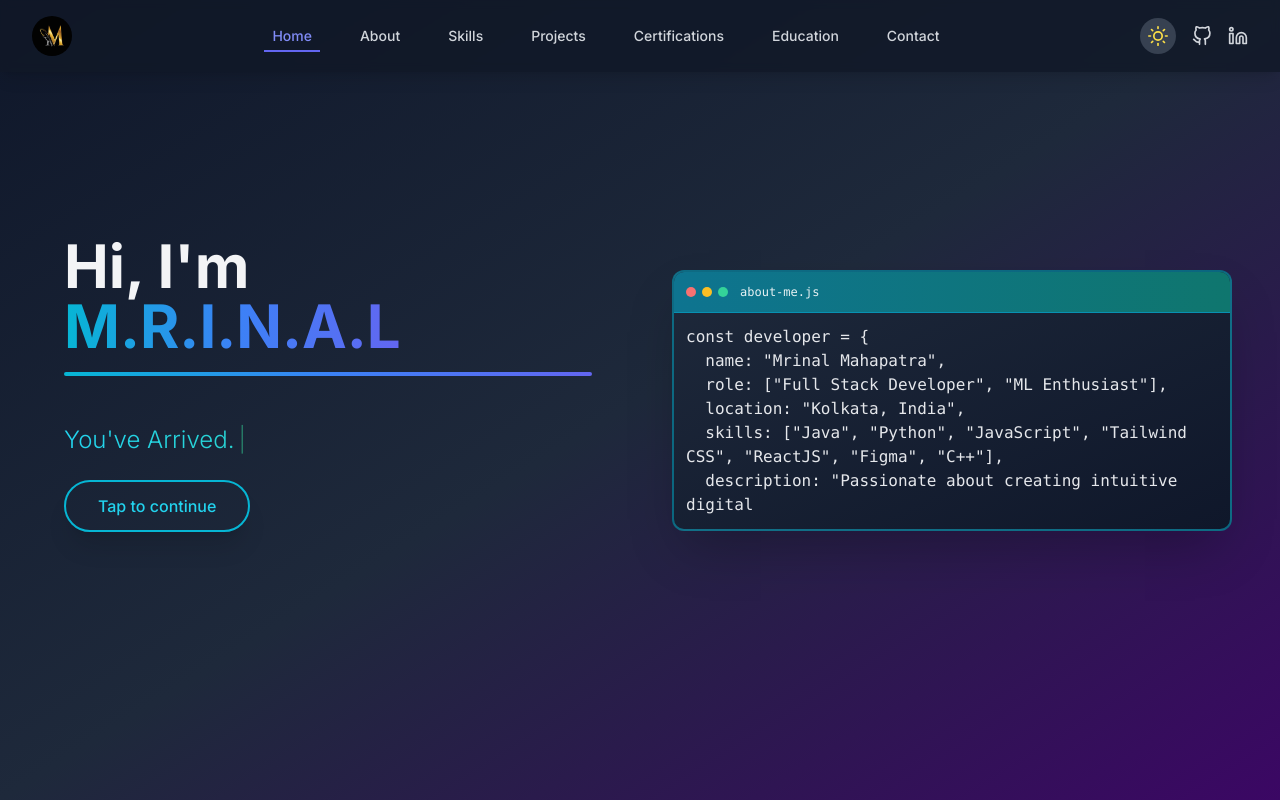
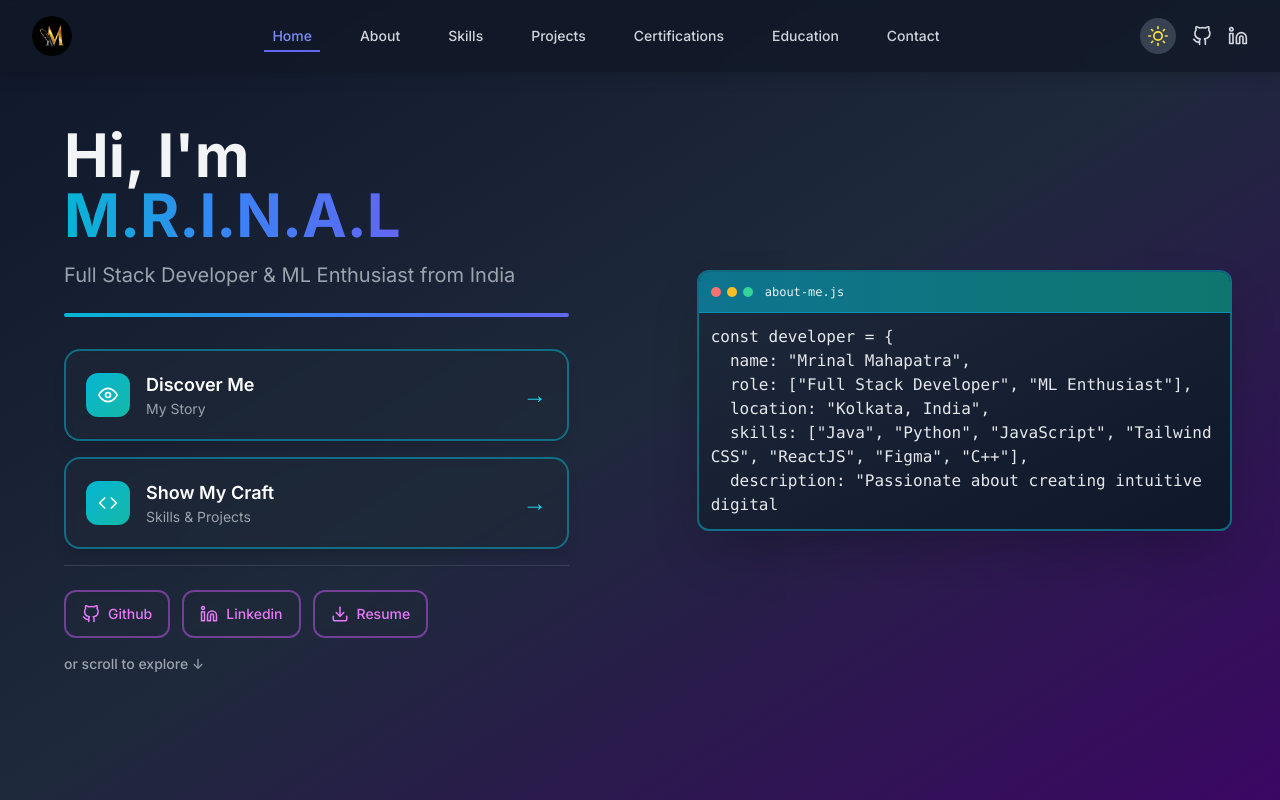
Before and after one commit to coding-mrinal/portfolio_website, a React (Vite) app: page / in a window 1280 px wide. Shown: the top 800 px of the page. Built offline with nearby package versions, Linux system fonts and the light colour scheme.

Commit message:
Updated hero section

```diff
--- a/src/components/Hero.jsx
+++ b/src/components/Hero.jsx
@@ -1,26 +1,13 @@
-import { useState, useEffect, useCallback, useMemo } from "react";
-import { motion, AnimatePresence } from "framer-motion";
+import { useCallback, useState, useEffect } from "react";
+import { motion } from "framer-motion";
 import { FiEye, FiCode, FiGitMerge, FiDownload, FiGithub, FiLinkedin } from "react-icons/fi";
 import resumePDF from "../assets/Mrinal_Mahapatra_Resume.pdf";
-
-const useTypewriter = (text, speed = 50) => {
-  const [displayText, setDisplayText] = useState(""), [isComplete, setIsComplete] = useState(false);
-  useEffect(() => {
-    if (!text) return;
-    setDisplayText(""); setIsComplete(false);
-    let i = 0; const timer = setInterval(() => {
-      i < text.length ? setDisplayText(text.slice(0, i + 1)) : (setIsComplete(true), clearInterval(timer));
-      i++;
-    }, speed);
-    return () => clearInterval(timer);
-  }, [text, speed]);
-  return { displayText, isComplete };
-};
 
 const CodeEditor = ({ fullCode }) => {
   const [typedCode, setTypedCode] = useState("");
   useEffect(() => {
-    let i = 0; const timer = setInterval(() => {
+    let i = 0;
+    const timer = setInterval(() => {
       i < fullCode.length ? setTypedCode(fullCode.slice(0, i + 1)) : clearInterval(timer);
       i++;
     }, 25);
@@ -28,10 +15,17 @@ const CodeEditor = ({ fullCode }) => {
   }, [fullCode]);
 
   return (
-    <motion.div initial={{ opacity: 0, x: 50 }} animate={{ opacity: 1, x: 0 }}
-      className="w-full max-w-2xl max-h-[450px] bg-gradient-to-br from-[#f8fafc] to-[#e0e7ff] dark:from-[#1e293b] dark:to-[#0f172a] rounded-xl shadow-2xl overflow-hidden border-2 border-indigo-300 dark:border-cyan-500/50">
+    <motion.div
+      initial={{ opacity: 0, x: 50 }}
+      animate={{ opacity: 1, x: 0 }}
+      className="w-full max-w-2xl max-h-[450px] bg-gradient-to-br from-[#f8fafc] to-[#e0e7ff] dark:from-[#1e293b] dark:to-[#0f172a] rounded-xl shadow-2xl overflow-hidden border-2 border-indigo-300 dark:border-cyan-500/50"
+    >
       <div className="flex items-center p-3 bg-gradient-to-r from-indigo-500 to-blue-500 dark:from-cyan-700 dark:to-teal-700 border-b border-indigo-400 dark:border-cyan-600">
-        <div className="flex gap-1.5 mr-3">{["bg-red-400","bg-amber-400","bg-emerald-400"].map(c=><div key={c} className={`w-2.5 h-2.5 rounded-full ${c}`} />)}</div>
+        <div className="flex gap-1.5 mr-3">
+          {["bg-red-400", "bg-amber-400", "bg-emerald-400"].map((c) => (
+            <div key={c} className={`w-2.5 h-2.5 rounded-full ${c}`} />
+          ))}
+        </div>
         <div className="text-xs font-mono text-white/90">about-me.js</div>
       </div>
       <pre className="p-3 font-mono text-sm sm:text-base leading-relaxed h-[calc(100%-44px)] overflow-auto text-gray-800 dark:text-gray-200 whitespace-pre-wrap">
@@ -42,113 +36,178 @@ const CodeEditor = ({ fullCode }) => {
 };
 
 export default function Hero() {
-  const [currentStep, setCurrentStep] = useState(0), [showButtons, setShowButtons] = useState(false);
   const gradients = [
     "from-rose-500 via-fuchsia-500 to-violet-500",
     "from-cyan-500 via-blue-500 to-indigo-500",
     "from-emerald-500 via-teal-500 to-cyan-500",
-    "from-amber-500 via-orange-500 to-rose-500"
+    "from-amber-500 via-orange-500 to-rose-500",
   ];
-  const narrative = ["You've Arrived.","I've Been Expecting You.","I'm A Vivid Developer From India","Nice To Meet You","You Choose How We Begin."];
+
   const fullCode = `const developer = {\n  name: "Mrinal Mahapatra",\n  role: ["Full Stack Developer", "ML Enthusiast"],\n  location: "Kolkata, India",\n  skills: ["Java", "Python", "JavaScript", "Tailwind CSS", "ReactJS", "Figma", "C++"],\n  description: "Passionate about creating intuitive digital experiences that combine design with robust functionality.",\n  currentlyLearning: ["Machine Learning", "NodeJS"],\n  hobbies: ["Photography", "Drawing", "Reading"]\n};`;
 
   const [gradient, setGradient] = useState(gradients[0]);
+
   useEffect(() => {
-    const id = setInterval(() => setGradient(g => gradients[(gradients.indexOf(g) + 1) % gradients.length]), 5000);
+    const id = setInterval(
+      () =>
+        setGradient((g) => gradients[(gradients.indexOf(g) + 1) % gradients.length]),
+      5000
+    );
     return () => clearInterval(id);
   }, []);
 
-  const { displayText, isComplete } = useTypewriter(narrative[currentStep], 80);
-  const scrollTo = useCallback(id => document.getElementById(id)?.scrollIntoView({ behavior: "smooth" }), []);
+  const scrollTo = useCallback(
+    (id) => document.getElementById(id)?.scrollIntoView({ behavior: "smooth" }),
+    []
+  );
 
-  const handleDownload = () => { const a=document.createElement('a'); a.href=resumePDF; a.download='Mrinal_Mahapatra_Resume.pdf'; a.click(); };
-  const nextStep = () => currentStep < narrative.length - 1 ? setCurrentStep(p => p + 1) : setShowButtons(true);
+  const handleDownload = () => {
+    const a = document.createElement("a");
+    a.href = resumePDF;
+    a.download = "Mrinal_Mahapatra_Resume.pdf";
+    a.click();
+  };
 
   const actions = [
-    { icon:<FiEye/>, title:"Discover Me", subtitle:"My Story", onClick:()=>scrollTo("about") },
-    { icon:<FiGitMerge/>, title:"See How I Think", subtitle:"Process & Approach", onClick:()=>scrollTo("approach") },
-    { icon:<FiCode/>, title:"Show My Craft", subtitle:"Skills & Projects", onClick:()=>scrollTo("skills") }
+    { icon: <FiEye />, title: "Discover Me", subtitle: "My Story", onClick: () => scrollTo("about") },
+    // { icon: <FiGitMerge />, title: "See How I Think", subtitle: "Process & Approach", onClick: () => scrollTo("approach") },
+    { icon: <FiCode />, title: "Show My Craft", subtitle: "Skills & Projects", onClick: () => scrollTo("skills") },
   ];
+
   const socials = [
-    { icon:<FiGithub/>, href:"https://github.com/coding-mrinal/", label:"Github" },
-    { icon:<FiLinkedin/>, href:"https://www.linkedin.com/in/mrinal-mahapatra/", label:"Linkedin" },
-    { icon:<FiDownload/>, onClick:handleDownload, label:"Download Resume" }
+    { icon: <FiGithub />, href: "https://github.com/coding-mrinal/", label: "Github" },
+    { icon: <FiLinkedin />, href: "https://www.linkedin.com/in/mrinal-mahapatra/", label: "Linkedin" },
+    { icon: <FiDownload />, onClick: handleDownload, label: "Resume" },
   ];
 
   return (
     <section className="relative min-h-screen bg-gradient-to-br from-[#f0f9ff] via-white to-[#e0e7ff] dark:from-[#0f172a] dark:via-[#1e293b] dark:to-[#3b0764]">
+      {/* Background Decorations */}
       <div className="absolute inset-0 opacity-10">
-        {["top-1/4 left-1/4 bg-rose-500/10","bottom-1/4 right-1/4 bg-indigo-500/10"]
-          .map(p => <div key={p} className={`absolute ${p} w-64 h-64 rounded-full blur-3xl animate-pulse-slow`} />)}
+        {["top-1/4 left-1/4 bg-rose-500/10", "bottom-1/4 right-1/4 bg-indigo-500/10"].map((p) => (
+          <div key={p} className={`absolute ${p} w-64 h-64 rounded-full blur-3xl animate-pulse-slow`} />
+        ))}
       </div>
 
-      <div className="container mx-auto px-4 py-12 lg:py-20 flex flex-col lg:flex-row items-center justify-between min-h-screen">
+      <div className="container mx-auto px-4 py-12 lg:py-20 flex flex-col lg:flex-row items-center justify-between min-h-screen gap-8 lg:gap-12">
+        {/* Left Side - Header & Buttons */}
         <div className="w-full lg:w-1/2 flex flex-col justify-center p-6 md:px-10 lg:px-12 relative z-20 text-center lg:text-left">
-          <motion.div initial={{ opacity: 0, y: 20 }} animate={{ opacity: 1, y: 0 }} className="mb-6">
+          {/* Header */}
+          <motion.div
+            initial={{ opacity: 0, y: 20 }}
+            animate={{ opacity: 1, y: 0 }}
+            className="mb-8"
+          >
             <h1 className="text-4xl sm:text-5xl md:text-6xl font-bold mb-4">
               <span className="block text-gray-800 dark:text-gray-100">Hi, I'm</span>
-              <span className={`text-transparent bg-clip-text bg-gradient-to-r ${gradient}`}>M.R.I.N.A.L</span>
+              <span className={`text-transparent bg-clip-text bg-gradient-to-r ${gradient}`}>
+                M.R.I.N.A.L
+              </span>
             </h1>
-            <motion.div initial={{ width: 0 }} animate={{ width: "100%" }} transition={{ duration: 1 }}
-              className={`h-1 rounded-full mb-6 bg-gradient-to-r ${gradient}`} />
+            <p className="text-lg md:text-xl text-gray-600 dark:text-gray-400 mt-4">
+              Full Stack Developer & ML Enthusiast from India
+            </p>
+            <motion.div
+              initial={{ width: 0 }}
+              animate={{ width: "100%" }}
+              transition={{ duration: 1 }}
+              className={`h-1 rounded-full mt-6 bg-gradient-to-r ${gradient}`}
+            />
           </motion.div>
 
-          <AnimatePresence mode="wait">
-            {!showButtons && (
-              <motion.div key={currentStep} initial={{ opacity: 0, y: 20 }} animate={{ opacity: 1, y: 0 }} exit={{ opacity: 0, y: -20 }} className="mb-8">
-                <p className="text-xl md:text-2xl font-light bg-gradient-to-r from-indigo-600 to-cyan-500 dark:from-cyan-400 dark:to-emerald-400 text-transparent bg-clip-text">
-                  {displayText}<span className="animate-pulse ml-1 text-cyan-500 dark:text-emerald-400">|</span>
-                </p>
-                {isComplete && (
-                  <motion.button initial={{ opacity: 0 }} animate={{ opacity: 1 }} transition={{ delay: 0.5 }} onClick={nextStep}
-                    className={`mt-6 px-8 py-3 rounded-full font-medium transition-all duration-300 shadow-lg text-indigo-600 dark:text-cyan-400 border-2 ${currentStep<narrative.length-1?"border-indigo-500 dark:border-cyan-500 hover:bg-gradient-to-r hover:from-indigo-500/10 hover:to-blue-500/10 dark:hover:from-cyan-500/10 dark:hover:to-teal-500/10":"border-rose-500 dark:border-fuchsia-500 hover:bg-gradient-to-r hover:from-rose-500/10 hover:to-fuchsia-500/10 dark:hover:from-fuchsia-500/10 dark:hover:to-purple-500/10"} bg-transparent shadow-xl`}>
-                    {currentStep < narrative.length - 1 ? "Tap to continue" : "Let's Begin"}
-                  </motion.button>
-                )}
-              </motion.div>
-            )}
-          </AnimatePresence>
-
-          <AnimatePresence>
-            {showButtons && (
-              <motion.div initial={{ opacity: 0, scale: 0.9 }} animate={{ opacity: 1, scale: 1 }} transition={{ duration: 0.6 }} className="space-y-4">
-                {actions.map((a,i)=>(
-                  <motion.button key={a.title} initial={{ opacity: 0, y: 20 }} animate={{ opacity: 1, y: 0 }} transition={{ delay: i*0.1 }}
-                    whileHover={{ scale: 1.02 }} whileTap={{ scale: 0.98 }} onClick={a.onClick}
-                    className="w-full p-6 bg-transparent rounded-2xl shadow-xl hover:shadow-lg transition-all duration-300 border-2 border-indigo-400 dark:border-cyan-500 hover:bg-gradient-to-r hover:from-indigo-400/10 hover:to-blue-400/10 dark:hover:from-cyan-500/10 dark:hover:to-emerald-500/10">
+          {/* Action Buttons */}
+          <motion.div
+            initial={{ opacity: 0, scale: 0.9 }}
+            animate={{ opacity: 1, scale: 1 }}
+            transition={{ duration: 0.6, delay: 0.3 }}
+            className="space-y-4"
+          >
+            {actions.map((a, i) => (
+              <motion.button
+                key={a.title}
+                initial={{ opacity: 0, y: 20 }}
+                animate={{ opacity: 1, y: 0 }}
+                transition={{ delay: 0.4 + i * 0.1 }}
+                whileHover={{ scale: 1.02 }}
+                whileTap={{ scale: 0.98 }}
+                onClick={a.onClick}
+                className="w-full p-5 bg-white/50 dark:bg-gray-800/50 backdrop-blur-sm rounded-2xl shadow-lg hover:shadow-xl transition-all duration-300 border-2 border-indigo-300 dark:border-cyan-500/50 hover:border-indigo-500 dark:hover:border-cyan-400"
+              >
                 <div className="flex items-center justify-between">
                   <div className="flex items-center space-x-4">
-                        <div className="p-3 bg-white/40 dark:bg-white/20 backdrop-blur-sm rounded-xl">{a.icon}</div>
-                        <div><h3 className="text-lg font-semibold">{a.title}</h3><p className="text-sm opacity-80">{a.subtitle}</p></div>
+                    <div className="p-3 bg-gradient-to-br from-indigo-500 to-blue-500 dark:from-cyan-500 dark:to-teal-500 text-white rounded-xl text-xl">
+                      {a.icon}
                     </div>
-                      <div className="text-2xl opacity-70">→</div>
+                    <div className="text-left">
+                      <h3 className="text-lg font-semibold text-gray-800 dark:text-white">
+                        {a.title}
+                      </h3>
+                      <p className="text-sm text-gray-600 dark:text-gray-400">
+                        {a.subtitle}
+                      </p>
+                    </div>
+                  </div>
+                  <div className="text-2xl text-indigo-500 dark:text-cyan-400">→</div>
                 </div>
               </motion.button>
             ))}
 
-                <div className="flex justify-center lg:justify-start flex-wrap gap-3 mt-8 pt-6 border-t border-white/10">
-                  {socials.map(s=>(
-                    <motion.a key={s.label} whileHover={{ scale: 1.05 }} whileTap={{ scale: 0.95 }} href={s.href} onClick={s.onClick}
-                      target={s.href?"_blank":undefined} rel="noopener noreferrer"
-                      className="px-4 py-3 bg-transparent border-2 border-violet-500 dark:border-fuchsia-500 rounded-xl hover:bg-gradient-to-r hover:from-violet-500/10 hover:to-purple-500/10 dark:hover:from-fuchsia-500/10 dark:hover:to-pink-500/10 transition-all duration-300 flex items-center justify-center space-x-2 min-w-[110px] sm:min-w-[130px]">
-                      <div className="text-violet-600 dark:text-fuchsia-400">{s.icon}</div>
-                      <span className="text-sm font-medium text-violet-600 dark:text-fuchsia-400">{s.label}</span>
+            {/* Social Links */}
+            <motion.div
+              initial={{ opacity: 0 }}
+              animate={{ opacity: 1 }}
+              transition={{ delay: 0.8 }}
+              className="flex justify-center lg:justify-start flex-wrap gap-3 mt-8 pt-6 border-t border-gray-200 dark:border-gray-700"
+            >
+              {socials.map((s) => (
+                <motion.a
+                  key={s.label}
+                  whileHover={{ scale: 1.05 }}
+                  whileTap={{ scale: 0.95 }}
+                  href={s.href}
+                  onClick={s.onClick}
+                  target={s.href ? "_blank" : undefined}
+                  rel="noopener noreferrer"
+                  className="px-4 py-3 bg-white/50 dark:bg-gray-800/50 backdrop-blur-sm border-2 border-violet-400 dark:border-fuchsia-500/50 rounded-xl hover:border-violet-500 dark:hover:border-fuchsia-400 transition-all duration-300 flex items-center justify-center space-x-2 cursor-pointer"
+                >
+                  <span className="text-lg text-violet-600 dark:text-fuchsia-400">
+                    {s.icon}
+                  </span>
+                  <span className="text-sm font-medium text-violet-600 dark:text-fuchsia-400">
+                    {s.label}
+                  </span>
                 </motion.a>
               ))}
+            </motion.div>
+
+            {/* Scroll Hint */}
+            <motion.button
+              initial={{ opacity: 0 }}
+              animate={{ opacity: 1 }}
+              transition={{ delay: 1 }}
+              onClick={() => scrollTo("about")}
+              className="mt-4 text-sm text-gray-500 dark:text-gray-400 hover:text-indigo-600 dark:hover:text-cyan-400 transition-colors font-medium"
+            >
+              or scroll to explore ↓
+            </motion.button>
+          </motion.div>
         </div>
 
-                <button onClick={()=>scrollTo("about")} className="mt-6 text-sm text-indigo-600 dark:text-cyan-400 hover:underline font-medium">
-                  or scroll to explore traditionally ↓
-                </button>
-              </motion.div>
-            )}
-          </AnimatePresence>
+        {/* Right Side - Code Editor */}
+        <div className="w-full lg:w-1/2 flex justify-center p-4 md:p-6 lg:p-8">
+          <CodeEditor fullCode={fullCode} />
+        </div>
       </div>
 
-        <div className="w-full lg:w-1/2 flex justify-center p-4 md:p-6 lg:p-8"><CodeEditor fullCode={fullCode}/></div>
-      </div>
-
-      <style>{`@keyframes pulse-slow{0%,100%{opacity:.1}50%{opacity:.15}}.animate-pulse-slow{animation:pulse-slow 4s cubic-bezier(.4,0,.6,1) infinite}`}</style>
+      <style>{`
+        @keyframes pulse-slow {
+          0%, 100% { opacity: 0.1; }
+          50% { opacity: 0.15; }
+        }
+        .animate-pulse-slow {
+          animation: pulse-slow 4s cubic-bezier(0.4, 0, 0.6, 1) infinite;
+        }
+      `}</style>
     </section>
   );
 }
```
Lines whose indentation alone changed are shown as unchanged.
